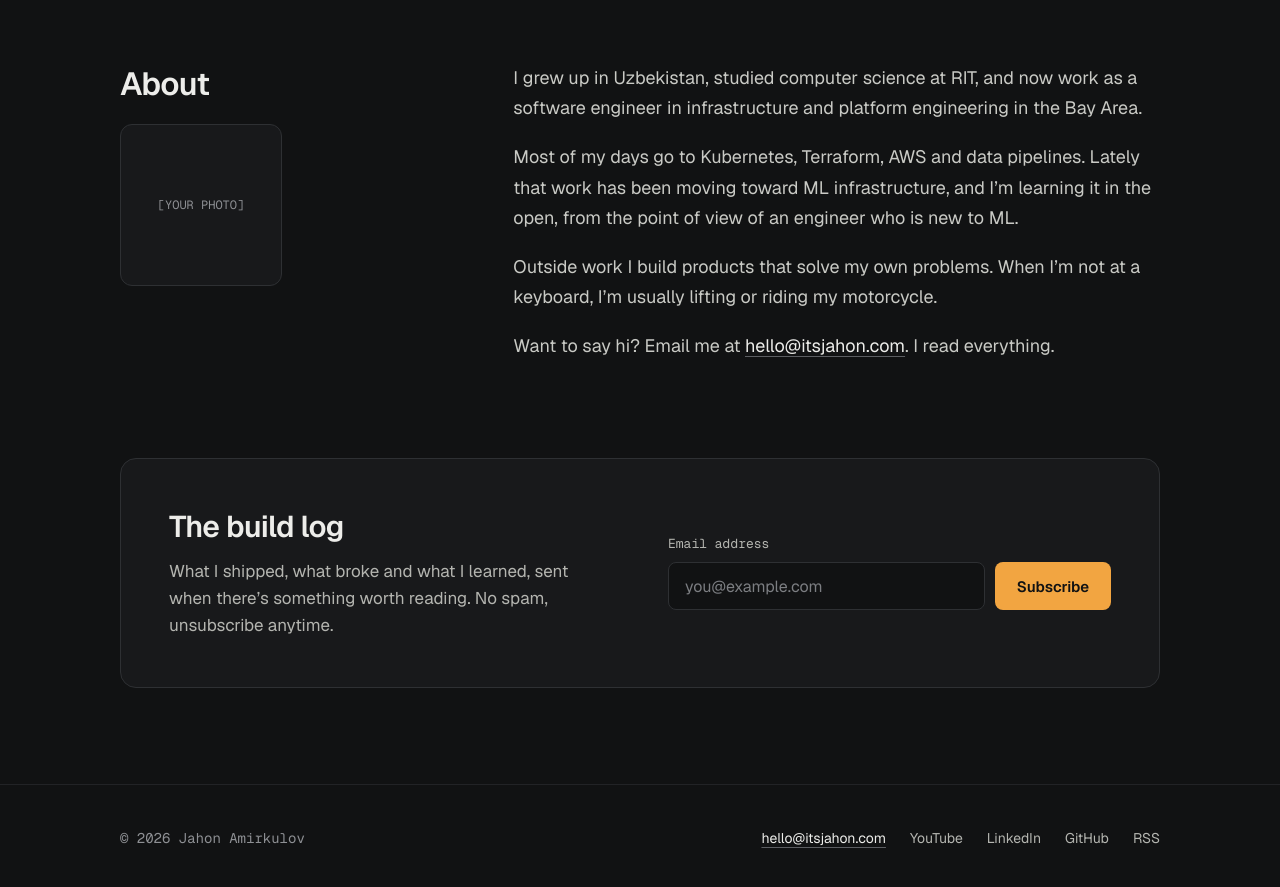
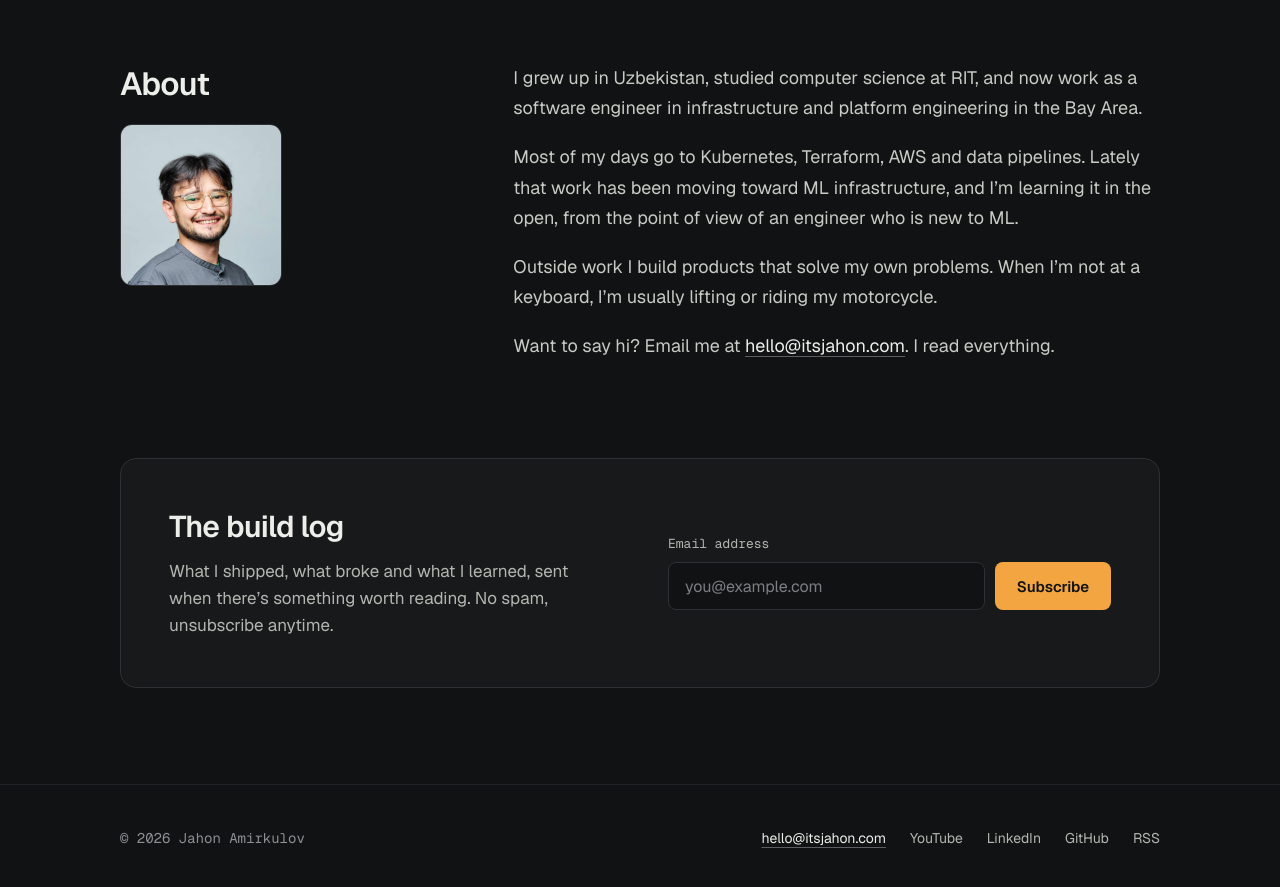
Before and after one commit to JahonCodes/itsjahon, a plain HTML site: page index.html in a window 1280 px wide. Shown: the part 2120-3007 px from the top of the page. Drawn offline with nearby package versions, Linux system fonts and the light colour scheme.

Commit message:
Add profile photo to About section
Co-Authored-By: Claude Sonnet 5.5 <noreply@anthropic.com>

```diff
--- a/index.html
+++ b/index.html
@@ -163,7 +163,7 @@ input:focus{outline:2px solid #F2A541;outline-offset:2px}
     <div class="wrap section-pad" style="max-width: 1040px; margin: 0 auto; padding: 96px 48px; display: flex; flex-wrap: wrap; gap: 40px 80px">
       <div style="flex: 1 1 220px; display: flex; flex-direction: column; gap: 20px">
         <h2 style="margin: 0; font-weight: 600; font-size: 32px; letter-spacing: -0.02em">About</h2>
-        <div role="img" aria-label="Photo of Jahon (placeholder)" style="width: 160px; height: 160px; border-radius: 12px; background: #18191B; border: 1px solid #2E3033; display: flex; align-items: center; justify-content: center; font-family: 'Geist Mono', monospace; font-size: 12px; color: #8E9094">[YOUR PHOTO]</div>
+        <img src="/jahon.jpg" width="160" height="160" alt="Photo of Jahon Amirkulov" style="display: block; width: 160px; height: 160px; border-radius: 12px; border: 1px solid #2E3033; object-fit: cover; object-position: 50% 50%">
       </div>
       <div class="about-text" style="flex: 2 1 460px; min-width: 0; display: flex; flex-direction: column; gap: 18px; font-size: 18px; line-height: 1.7; color: #C9CAC5">
         <p style="margin: 0">I grew up in Uzbekistan, studied computer science at RIT, and now work as a software engineer in infrastructure and platform engineering in the Bay Area.</p>
```
Also changed, not shown: jahon.jpg (added).
